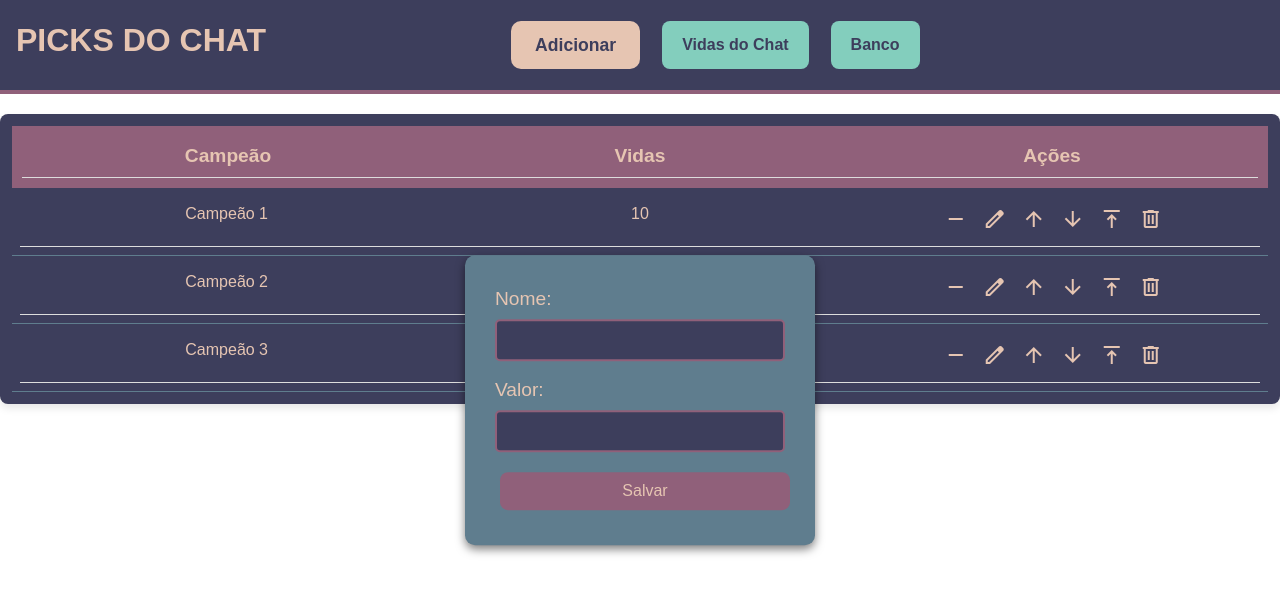
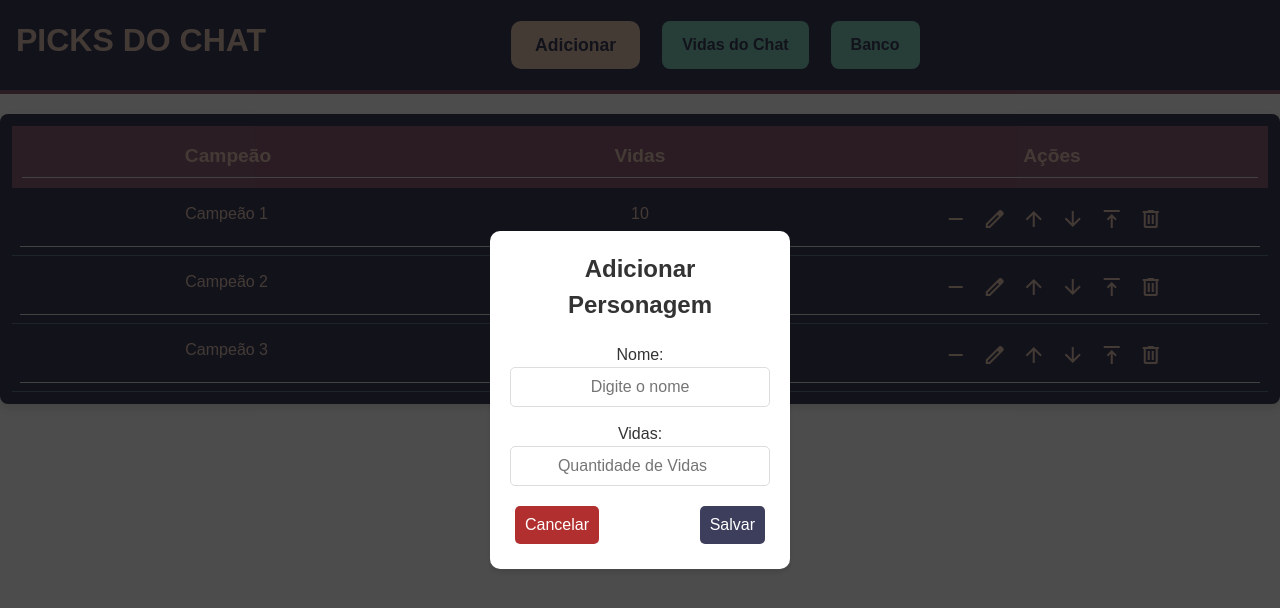
Before and after one commit to DanielDimas2002/Lista-de-Picks-Wally-Tauri, a React (Vite) app in the folder Lista de Picks Wally/: page / in a window 1280 px wide. Both pictures are taken after a click on the button "Adicionar". Shown: the top 608 px of the page. Built offline with nearby package versions, Linux system fonts and the light colour scheme.

Commit message:
PopUp condicionado à página

```diff
--- a/Lista de Picks Wally/src/frontend/componentes/PopUp/PopUp.css
+++ b/Lista de Picks Wally/src/frontend/componentes/PopUp/PopUp.css
@@ -1,67 +1,66 @@
+/* PopUp.css */
 .popup {
+    position: fixed;
+    top: 0;
+    left: 0;
+    right: 0;
+    bottom: 0;
+    background: rgba(0, 0, 0, 0.7);
+    display: flex;
+    align-items: center;
+    justify-content: center;
+  }
+
+  .popup-conteudo {
+    background: #fff;
+    padding: 20px;
+    border-radius: 10px;
+    width: 300px;
+    text-align: center;
+    box-shadow: 0 4px 6px rgba(0, 0, 0, 0.1);
+  }
+
+  .popup-conteudo h2 {
+    font-size: 1.5rem;
+    margin-bottom: 20px;
+  }
+
+  .popup-conteudo form {
     display: flex;
     flex-direction: column;
-    align-items: center;
-    position: fixed;
-    top: 50%;
-    left: 50%;
-    transform: translate(-50%, -50%);
-    background: #5f7d8e; /* Azul médio */
-    padding: 30px;
-    border-radius: 10px;
-    box-shadow: 0px 4px 10px rgba(0, 0, 0, 0.5);
-    z-index: 1000;
-    width: 350px;
-}
+    gap: 15px;
+  }
 
-.popup form {
-    width: 100%;
-}
-
-.popup label {
-    display: block;
-    font-size: 1.2rem;
-    color: #e6c5b2;
-    margin-bottom: 5px;
-}
-
-.popup input {
+  .popup-conteudo input {
     width: 100%;
     padding: 10px;
-    margin-bottom: 15px;
-    border: 2px solid #90607a; /* Roxo escuro */
+    border: 1px solid #ddd;
     border-radius: 5px;
     font-size: 1rem;
-    background: #3d3e5c;
-    color: #e6c5b2;
-}
+  }
 
-.popup input:focus {
-    border-color: #83cebd;
-    outline: none;
-}
+  .popup-botoes {
+    display: flex;
+    justify-content: space-between;
+  }
 
-/* Botão do PopUp */
-.popup button {
-    background-color: #90607a; /* Roxo */
-    color: #e6c5b2;
-    font-size: 1rem;
-    padding: 10px 20px;
+  .popup-botoes button {
+    padding: 10px;
     border: none;
-    border-radius: 8px;
+    border-radius: 5px;
+    background-color: #3d3e5c;
+    color: white;
     cursor: pointer;
-    font-family: 'Oswald', sans-serif;
-    transition: background 0.3s ease;
-    width: 100%;
-}
+  }
 
-.popup button:hover {
-    background-color: #3d3e5c;
-}
+  .popup-botoes button:hover {
+    background-color: #5f7d8e;
+  }
 
-/* Responsividade */
-@media (max-width: 600px) {
-    .popup {
-        width: 90%;
-    }
-}
+  .popup-botoes button[type="button"] {
+    background-color: #b22f2f;
+  }
+
+  .popup-botoes button[type="button"]:hover {
+    background-color: #d44141;
+  }
--- a/Lista de Picks Wally/src/frontend/componentes/PopUp/PopUp.jsx
+++ b/Lista de Picks Wally/src/frontend/componentes/PopUp/PopUp.jsx
@@ -1,23 +1,39 @@
-// PopUp.jsx
 import React, { useState } from "react";
 import "./PopUp.css";
 
-function PopUp({ tipo }) {
+function PopUp({ tipo, fecharPopUp }) {
   const [valor, setValor] = useState("");  // Defina o estado para 'valor'
   const [nome, setNome] = useState("");
+  const [vidas, setVidas] = useState("");  // Defina o estado para 'vidas'
 
-  const handleChange = (e) => {
+  const handleChangeValor = (e) => {
     setValor(e.target.value);  // Atualize o valor com o que foi digitado
+  };
+
+  const handleChangeVidas = (e) => {
+    setVidas(e.target.value);  // Atualize as vidas com o que foi digitado
   };
 
   const handleSubmit = (e) => {
     e.preventDefault();
-    console.log(`Nome: ${nome}, Valor: ${valor}`);
-    // Lógica para salvar ou enviar os dados
+    console.log(`Nome: ${nome}, Vidas: ${vidas}, Valor: ${valor}`);
+
+    // Lógica para salvar ou enviar os dados (pode ser modificada conforme necessidade)
+    fecharPopUp();
   };
 
   return (
     <div className="popup">
+      <div className="popup-conteudo">
+        <h2>
+          {tipo === "personagem"
+            ? "Adicionar Personagem"
+            : tipo === "jogador"
+            ? "Adicionar Jogador"
+            : tipo === "banco"
+            ? "Adicionar Crédito ao Banco"
+            : ""}
+        </h2>
         <form onSubmit={handleSubmit}>
           <div>
             <label htmlFor="nome">Nome:</label>
@@ -26,21 +42,60 @@ function PopUp({ tipo }) {
               id="nome"
               value={nome}
               onChange={(e) => setNome(e.target.value)}
+              placeholder="Digite o nome"
             />
           </div>
 
+          {tipo === "personagem" && (
+            <div>
+              <label htmlFor="vidas">Vidas:</label>
+              <input
+                type="number"
+                id="vidas"
+                value={vidas}
+                onChange={handleChangeVidas}
+                placeholder="Quantidade de Vidas"
+                min="0"
+              />
+            </div>
+          )}
+
+          {tipo === "jogador" && (
+            <div>
+              <label htmlFor="vidas">Vidas:</label>
+              <input
+                type="number"
+                id="vidas"
+                value={vidas}
+                onChange={handleChangeVidas}
+                placeholder="Quantidade de Vidas"
+                min="0"
+              />
+            </div>
+          )}
+
+          {tipo === "banco" && (
             <div>
               <label htmlFor="valor">Valor:</label>
               <input
                 type="number"
                 id="valor"
                 value={valor}
-            onChange={handleChange}
+                onChange={handleChangeValor}
+                step="0.01"
+                placeholder="Valor do Crédito"
               />
             </div>
+          )}
 
+          <div className="popup-botoes">
+            <button type="button" onClick={fecharPopUp}>
+              Cancelar
+            </button>
             <button type="submit">Salvar</button>
+          </div>
         </form>
+      </div>
     </div>
   );
 }
```
Lines whose indentation alone changed are shown as unchanged.
